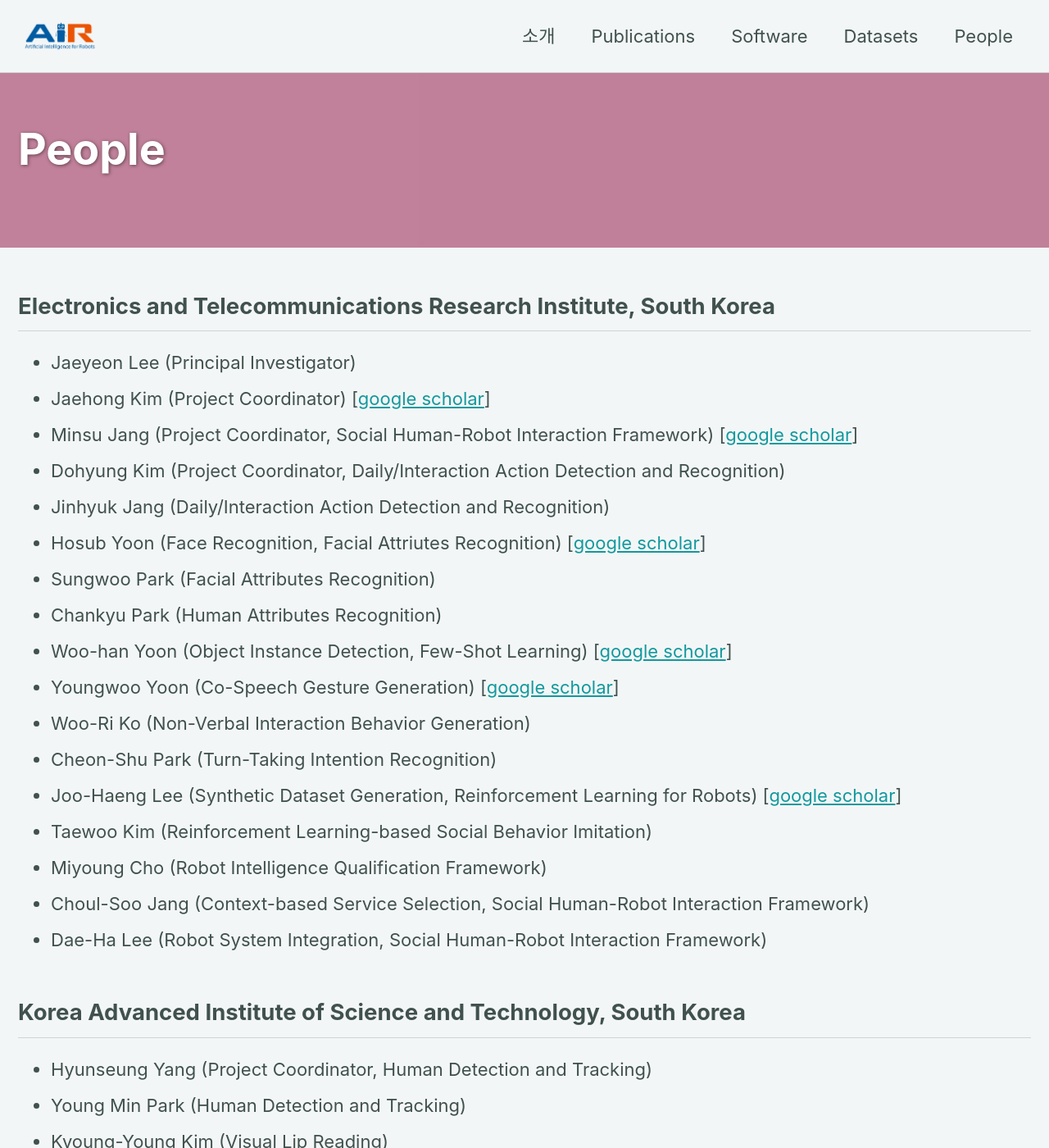
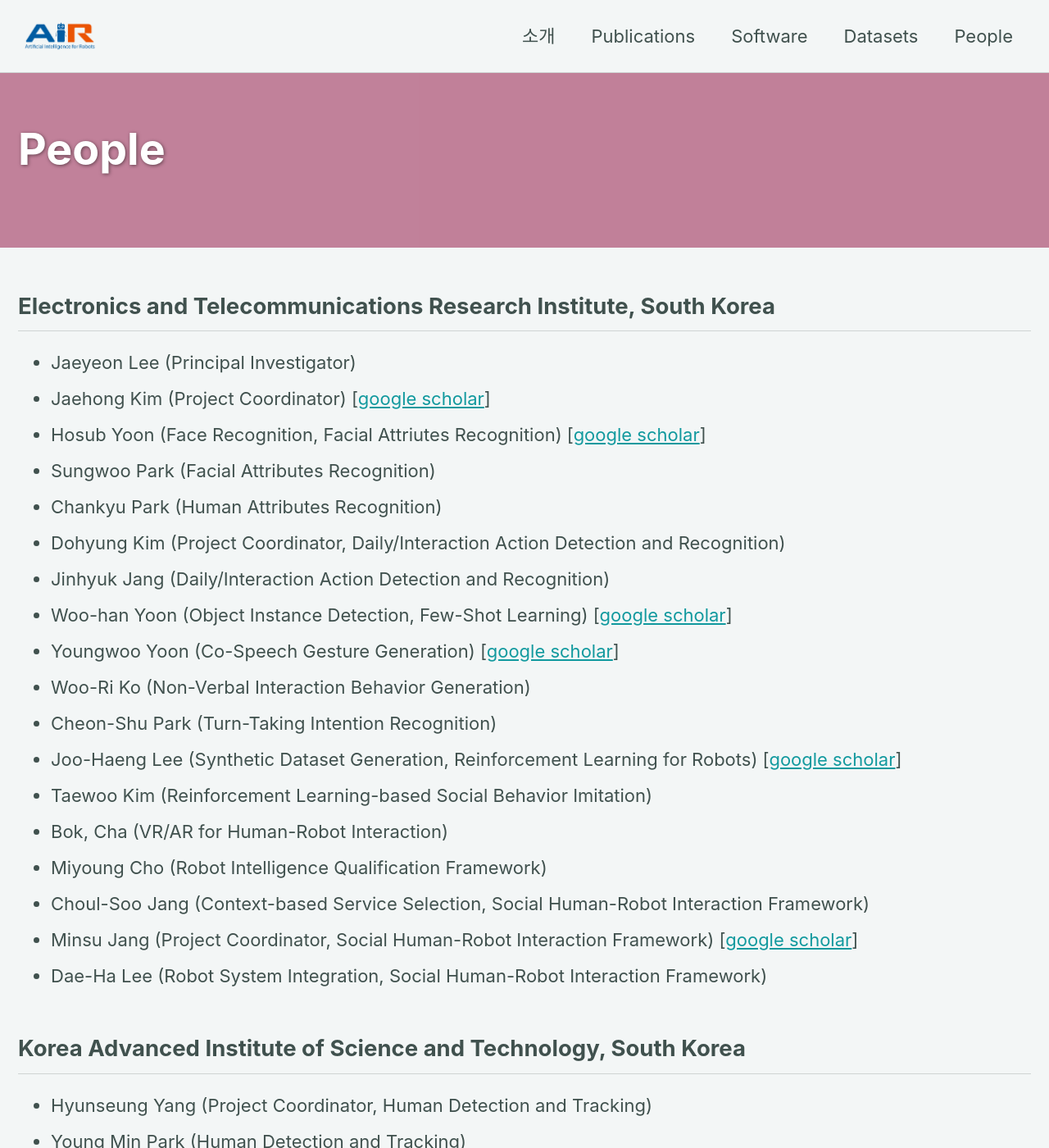
Before and after one commit to ai4robot/ai4robot.github.io, a Jekyll site: the page built from _pages/people.md, in a window 1280 px wide and 1400 px high. Shown: the whole window at 82% size. Built offline with Jekyll 4.4.1, drawn with Linux system fonts in a browser that asks for light colours; cached includes are drawn as plain includes; nearby versions of some CDN libraries.

Commit message:
members info updated

```diff
--- a/_pages/people.md
+++ b/_pages/people.md
@@ -14,20 +14,21 @@ toc: true
 ## Electronics and Telecommunications Research Institute, South Korea
 * Jaeyeon Lee (Principal Investigator)
 * Jaehong Kim (Project Coordinator) [[google scholar](https://scholar.google.co.kr/citations?hl=en&user=PfnxK1kAAAAJ)]
-* Minsu Jang (Project Coordinator, Social Human-Robot Interaction Framework) [[google scholar](https://scholar.google.com/citations?hl=en&user=ggkuHCcAAAAJ)]
-* Dohyung Kim (Project Coordinator, Daily/Interaction Action Detection and Recognition)
-* Jinhyuk Jang (Daily/Interaction Action Detection and Recognition)
 * Hosub Yoon (Face Recognition, Facial Attriutes Recognition) [[google scholar](https://scholar.google.co.kr/citations?user=zrcNPdgAAAAJ&hl=en&oi=sra)]
 * Sungwoo Park (Facial Attributes Recognition)
 * Chankyu Park (Human Attributes Recognition)
+* Dohyung Kim (Project Coordinator, Daily/Interaction Action Detection and Recognition)
+* Jinhyuk Jang (Daily/Interaction Action Detection and Recognition)
 * Woo-han Yoon (Object Instance Detection, Few-Shot Learning) [[google scholar](https://scholar.google.com/citations?user=qvGnAasAAAAJ&hl=en)]
 * Youngwoo Yoon (Co-Speech Gesture Generation) [[google scholar](https://scholar.google.com/citations?hl=en&user=XPL1OiAAAAAJ)]
 * Woo-Ri Ko (Non-Verbal Interaction Behavior Generation)
 * Cheon-Shu Park (Turn-Taking Intention Recognition)
 * Joo-Haeng Lee (Synthetic Dataset Generation, Reinforcement Learning for Robots) [[google scholar](https://scholar.google.co.kr/citations?hl=en&user=f529BfkAAAAJ)]
 * Taewoo Kim (Reinforcement Learning-based Social Behavior Imitation)
+* Bok, Cha (VR/AR for Human-Robot Interaction)
 * Miyoung Cho (Robot Intelligence Qualification Framework)
 * Choul-Soo Jang (Context-based Service Selection, Social Human-Robot Interaction Framework)
+* Minsu Jang (Project Coordinator, Social Human-Robot Interaction Framework) [[google scholar](https://scholar.google.com/citations?hl=en&user=ggkuHCcAAAAJ)]
 * Dae-Ha Lee (Robot System Integration, Social Human-Robot Interaction Framework)
 
 ## Korea Advanced Institute of Science and Technology, South Korea
```
